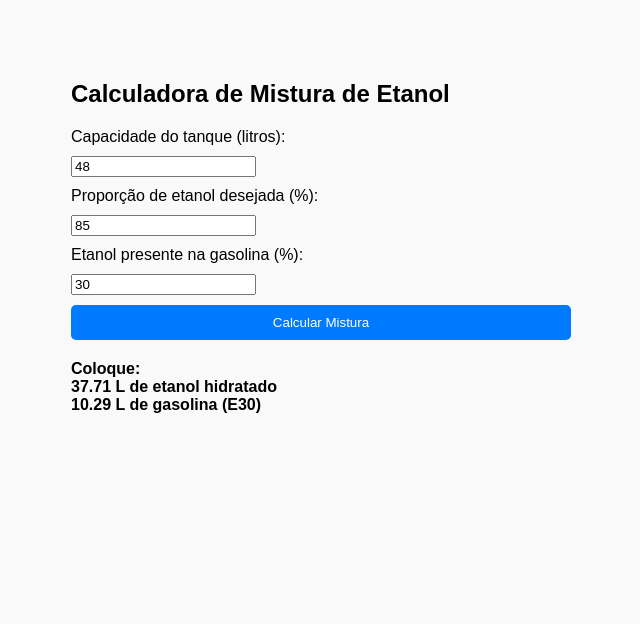
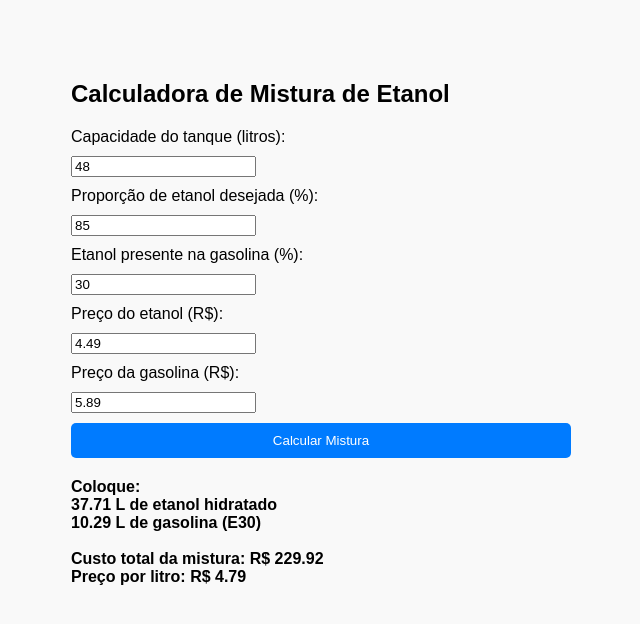
Before and after one commit to lucio-666/calculadora-etanol, a plain HTML site: page index.html in a window 1280 px wide. Both pictures are taken after a click on the button "Calcular Mistura". Shown: the whole page, without its empty margins (319-959 px from the left). Drawn offline with Linux system fonts and the light colour scheme.

Commit message:
Add files via upload

```diff
--- a/index.html
+++ b/index.html
@@ -48,6 +48,14 @@
     <input type="number" id="etanolGasolina" value="30" step="1">
   </label>
 
+  <label>Preço do etanol (R$):
+    <input type="number" id="precoEtanol" value="4.49" step="0.01">
+  </label>
+
+  <label>Preço da gasolina (R$):
+    <input type="number" id="precoGasolina" value="5.89" step="0.01">
+  </label>
+
   <button onclick="calcular()">Calcular Mistura</button>
 
   <div class="result" id="resultado"></div>
@@ -57,6 +65,8 @@
       const tanque = parseFloat(document.getElementById("tanque").value);
       const eDesejado = parseFloat(document.getElementById("etanolDesejado").value) / 100;
       const eGasolina = parseFloat(document.getElementById("etanolGasolina").value) / 100;
+      const precoEtanol = parseFloat(document.getElementById("precoEtanol").value);
+      const precoGasolina = parseFloat(document.getElementById("precoGasolina").value);
 
       const gasolina = (tanque * (eDesejado - 1)) / (eGasolina - 1);
       const etanol = tanque - gasolina;
@@ -66,10 +76,15 @@
         return;
       }
 
+      const custoTotal = (etanol * precoEtanol) + (gasolina * precoGasolina);
+      const precoPorLitro = custoTotal / tanque;
+
       document.getElementById("resultado").innerHTML = `
         Coloque:<br>
         <strong>${etanol.toFixed(2)} L</strong> de etanol hidratado<br>
-        <strong>${gasolina.toFixed(2)} L</strong> de gasolina (E${eGasolina * 100})
+        <strong>${gasolina.toFixed(2)} L</strong> de gasolina (E${eGasolina * 100})<br><br>
+        Custo total da mistura: <strong>R$ ${custoTotal.toFixed(2)}</strong><br>
+        Preço por litro: <strong>R$ ${precoPorLitro.toFixed(2)}</strong>
       `;
     }
 
```
Also changed, not shown: icon-192.png (added), icon-512.png (added).
